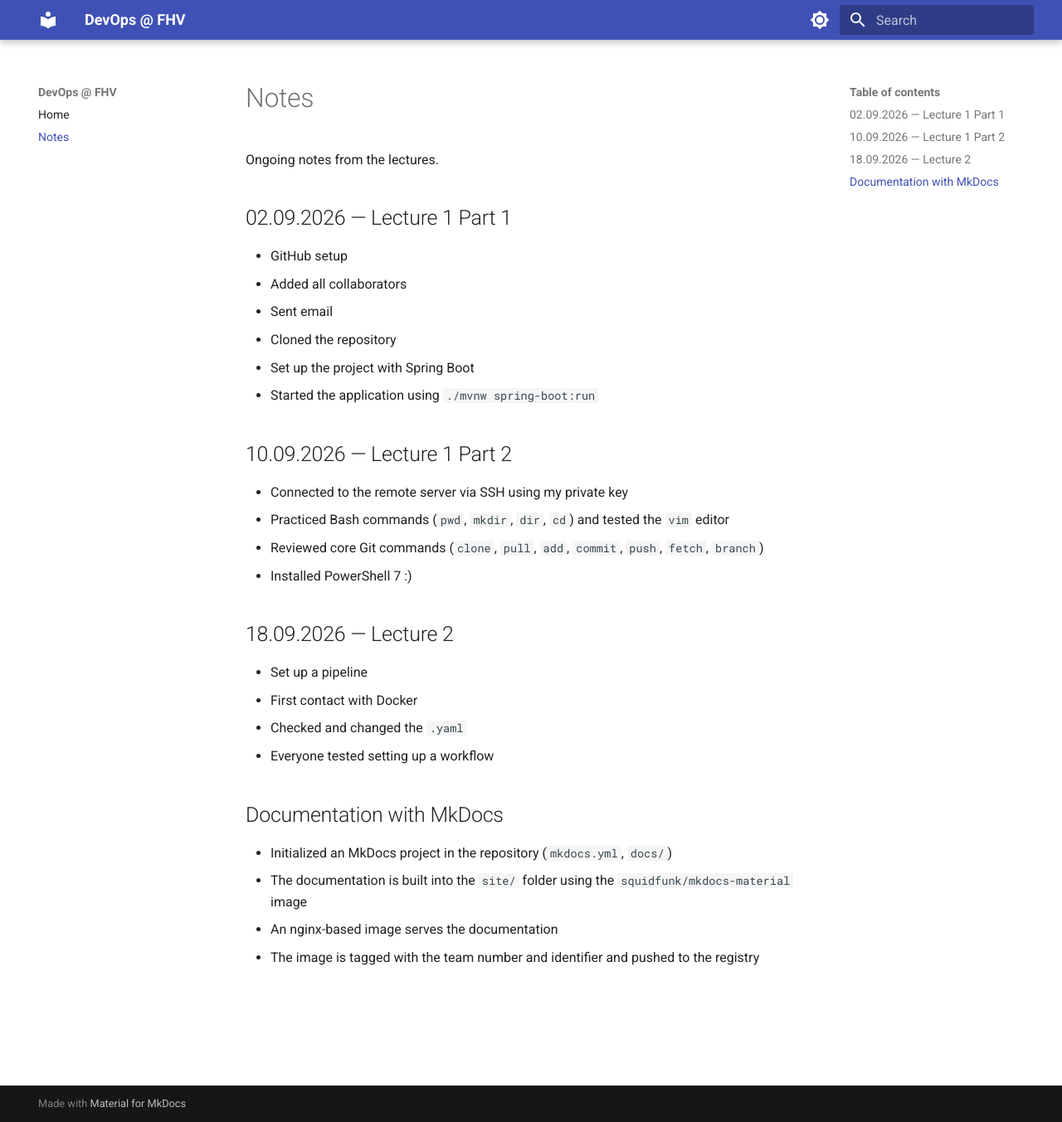
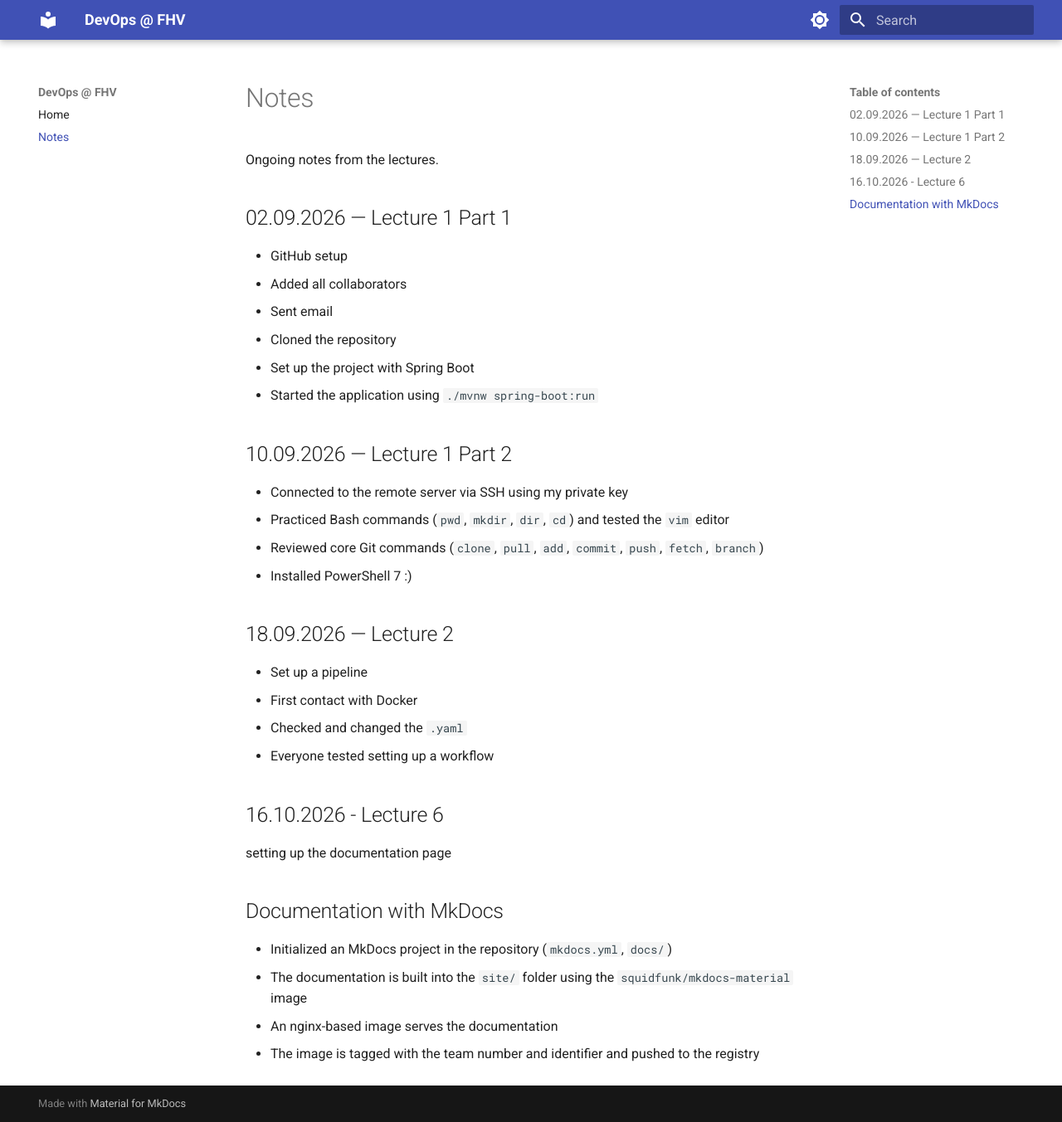
Before and after one commit to Slinv2/DevOps, an MkDocs documentation site: the page built from docs/notes.md, in a window 1280 px wide and 1353 px high. Shown: the whole window at 83% size. Built offline with MkDocs 1.6.1 and Material for MkDocs 9.7.7, drawn with Linux system fonts in a browser that asks for light colours.

Commit message:
changed notes in md

```diff
--- a/docs/notes.md
+++ b/docs/notes.md
@@ -25,6 +25,9 @@ Ongoing notes from the lectures.
 - Checked and changed the `.yaml`
 - Everyone tested setting up a workflow
 
+## 16.10.2026 - Lecture 6
+setting up the documentation page
+
 ## Documentation with MkDocs
 
 - Initialized an MkDocs project in the repository (`mkdocs.yml`, `docs/`)
```
